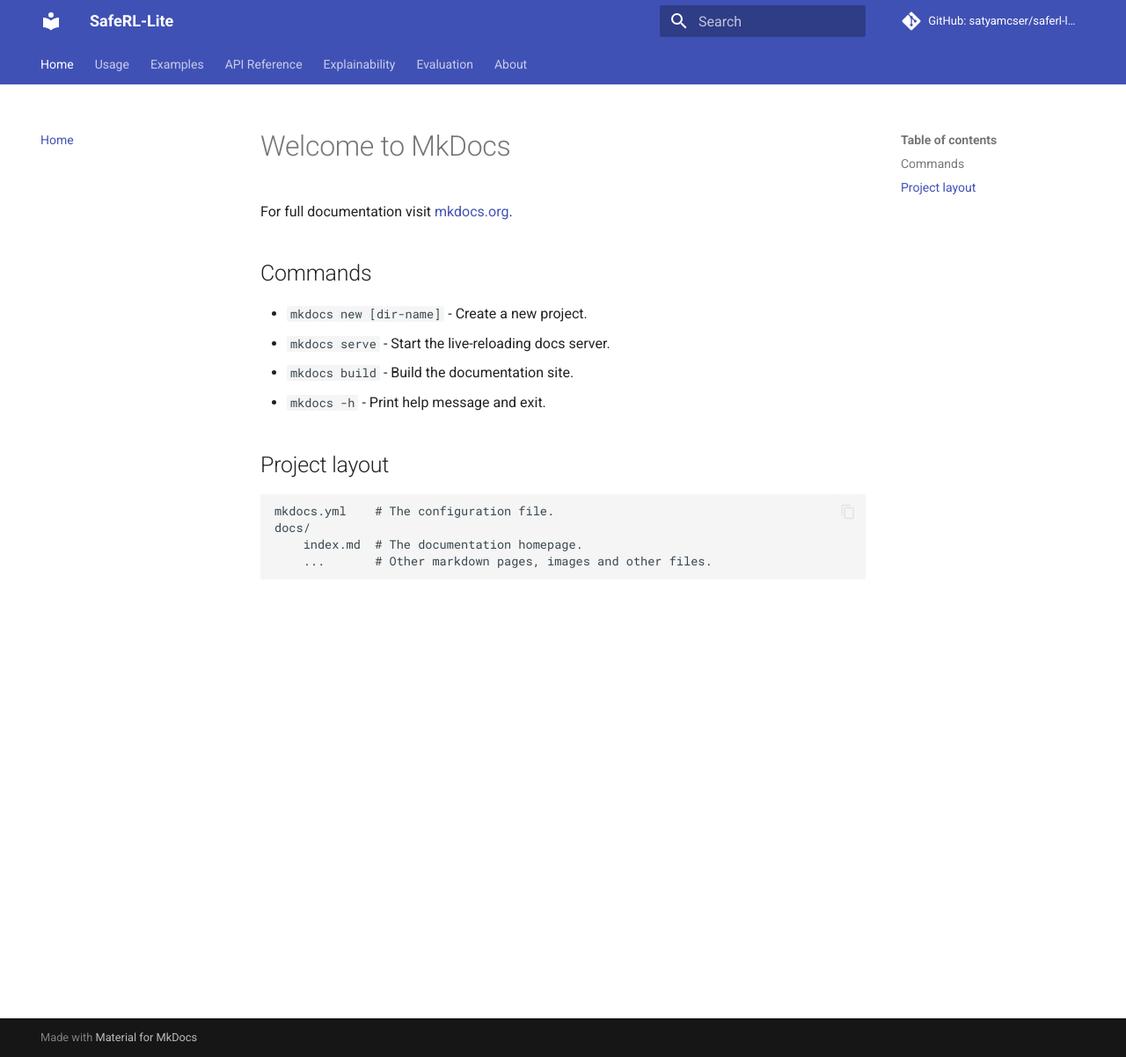
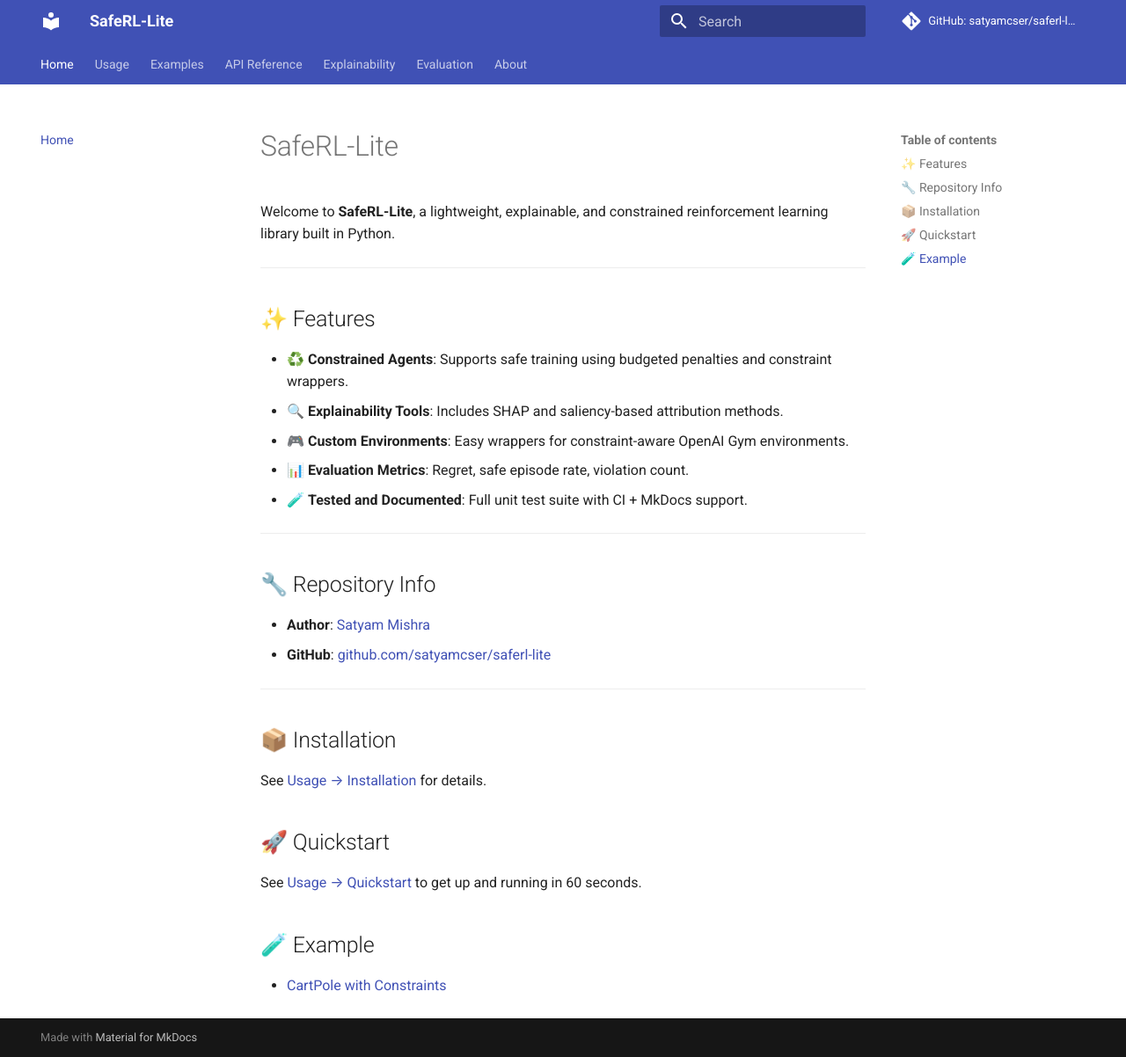
Before and after one commit to satyamcser/saferl-lite, an MkDocs documentation site: the page built from docs/docs/index.md, in a window 1280 px wide and 1202 px high. Shown: the whole window at 88% size. Built offline with MkDocs 1.6.1 and Material for MkDocs 9.7.7, drawn with Linux system fonts in a browser that asks for light colours; comment, search, counter and statistics services are not loaded.

Commit message:
docs/index/usage

```diff
--- a/docs/docs/index.md
+++ b/docs/docs/index.md
@@ -1,17 +1,34 @@
-# Welcome to MkDocs
+# SafeRL-Lite
 
-For full documentation visit [mkdocs.org](https://www.mkdocs.org).
+Welcome to **SafeRL-Lite**, a lightweight, explainable, and constrained reinforcement learning library built in Python.
 
-## Commands
+---
 
-* `mkdocs new [dir-name]` - Create a new project.
-* `mkdocs serve` - Start the live-reloading docs server.
-* `mkdocs build` - Build the documentation site.
-* `mkdocs -h` - Print help message and exit.
+## ✨ Features
 
-## Project layout
+- ♻️ **Constrained Agents**: Supports safe training using budgeted penalties and constraint wrappers.
+- 🔍 **Explainability Tools**: Includes SHAP and saliency-based attribution methods.
+- 🎮 **Custom Environments**: Easy wrappers for constraint-aware OpenAI Gym environments.
+- 📊 **Evaluation Metrics**: Regret, safe episode rate, violation count.
+- 🧪 **Tested and Documented**: Full unit test suite with CI + MkDocs support.
 
-    mkdocs.yml    # The configuration file.
-    docs/
-        index.md  # The documentation homepage.
-        ...       # Other markdown pages, images and other files.
+---
+
+## 🔧 Repository Info
+
+- **Author**: [Satyam Mishra](https://github.com/satyamcser)
+- **GitHub**: [github.com/satyamcser/saferl-lite](https://github.com/satyamcser/saferl-lite)
+
+---
+
+## 📦 Installation
+
+See [Usage → Installation](usage/installation.md) for details.
+
+## 🚀 Quickstart
+
+See [Usage → Quickstart](usage/quickstart.md) to get up and running in 60 seconds.
+
+## 🧪 Example
+
+- [CartPole with Constraints](examples/cartpole.md)
```
Also changed, not shown: docs/usage/installation.md (+54 -0 lines), docs/usage/quickstart.md (+48 -0 lines).
